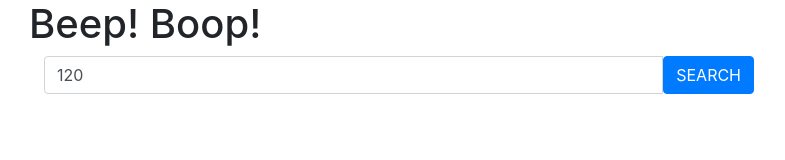
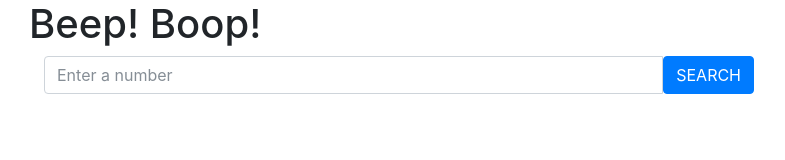
Before and after one commit to ryanardo/beep-boop, a plain HTML site: page index.html in a window 1280 px wide. Shown: the whole page, without its empty margins (56-841 px from the left). Drawn offline with nearby package versions, Linux system fonts and the light colour scheme.

Commit message:
remove index.html test value
remove automatic value from the 'index.html' file used for testing.

```diff
--- a/index.html
+++ b/index.html
@@ -15,7 +15,7 @@
         <div class="row" id="row1">
           <div class="col-lg-8 form-group">
             <div class="input-group">
-              <input id="input1" type="number" class="form-control" placeholder="Enter a number" aria-describedby="basic-addon2" value=120>
+              <input id="input1" type="number" class="form-control" placeholder="Enter a number" aria-describedby="basic-addon2" value=>
               <span id="basic-addon2">
                 <button type="submit" name="button" class="btn btn-primary">SEARCH</button>
               </span>
```
